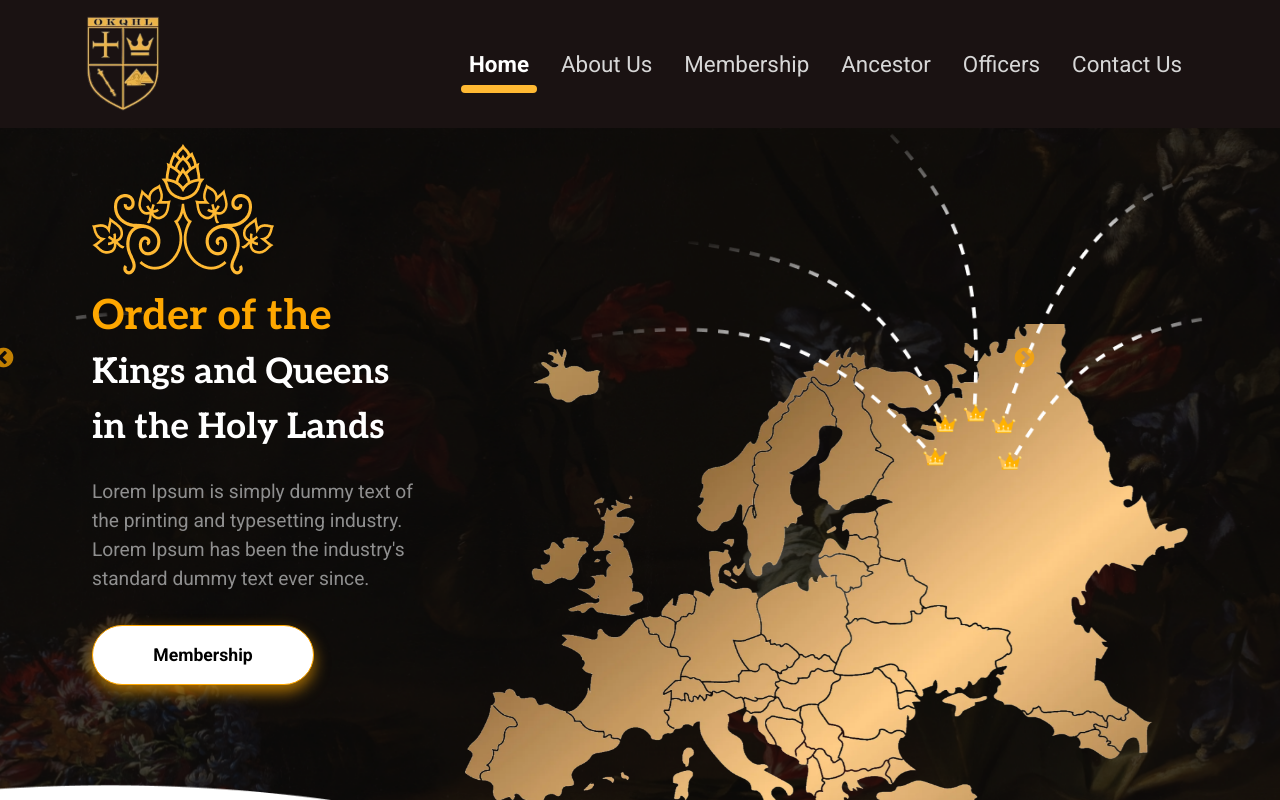
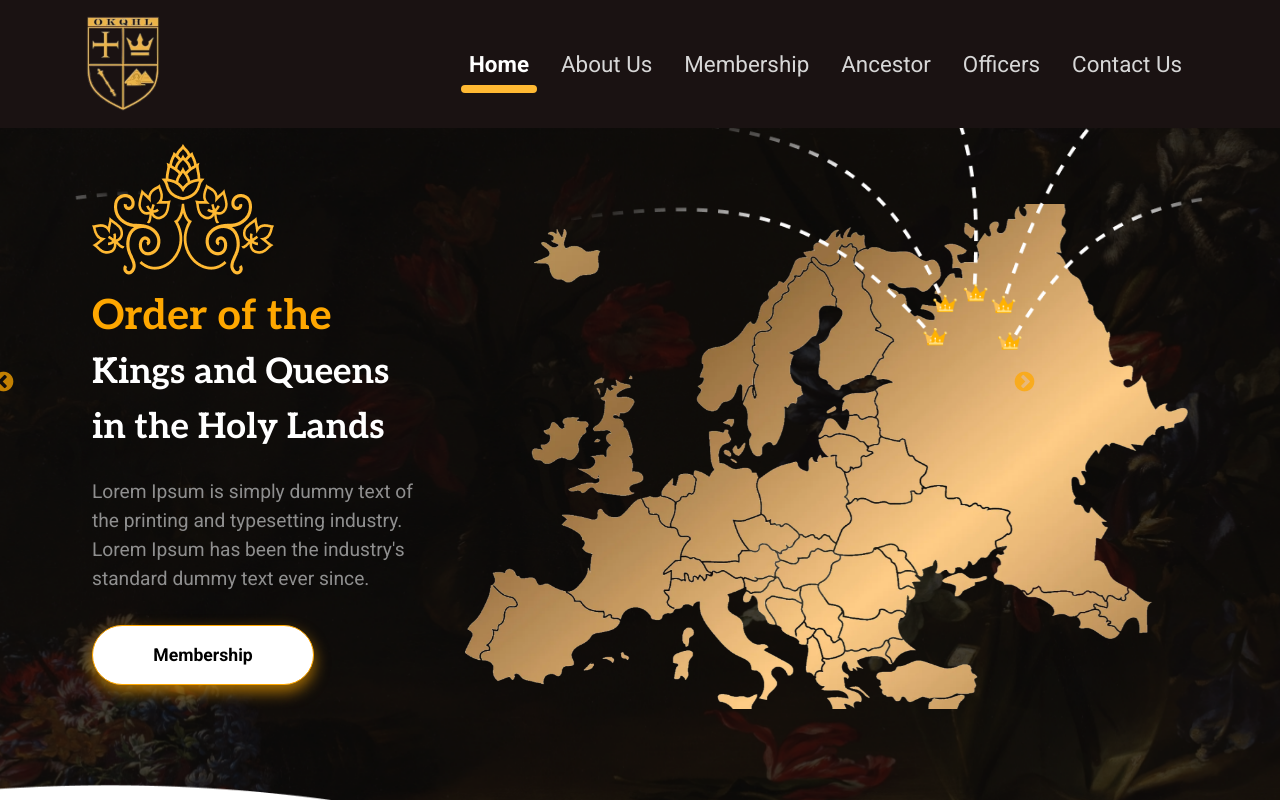
Before and after one commit to Asifmzn12/New-Project, a React (Vite) app: page / in a window 1280 px wide. Shown: the top 800 px of the page. Built offline with nearby package versions, Linux system fonts and the light colour scheme.

Commit message:
some changes

```diff
--- a/src/App.css
+++ b/src/App.css
@@ -174,11 +174,9 @@ line-height: 1.3rem;
 
 }
 
-.home-slider .slick-prev, .slick-next{
-  top: 32% !important;
-}
+
 .img-section{
-  top: 170px !important;
+  top: 50px !important;
 }
 .cardbox{
   max-width: 700px;
--- a/src/TestimonialSlider.css
+++ b/src/TestimonialSlider.css
@@ -107,3 +107,8 @@ border-radius: 50%;
 .sliderrow{
   padding: 35px 0 220px 0;
 }
+
+
+.home-slider .slick-prev, .slick-next{
+  top: 35% !important;
+}
```
